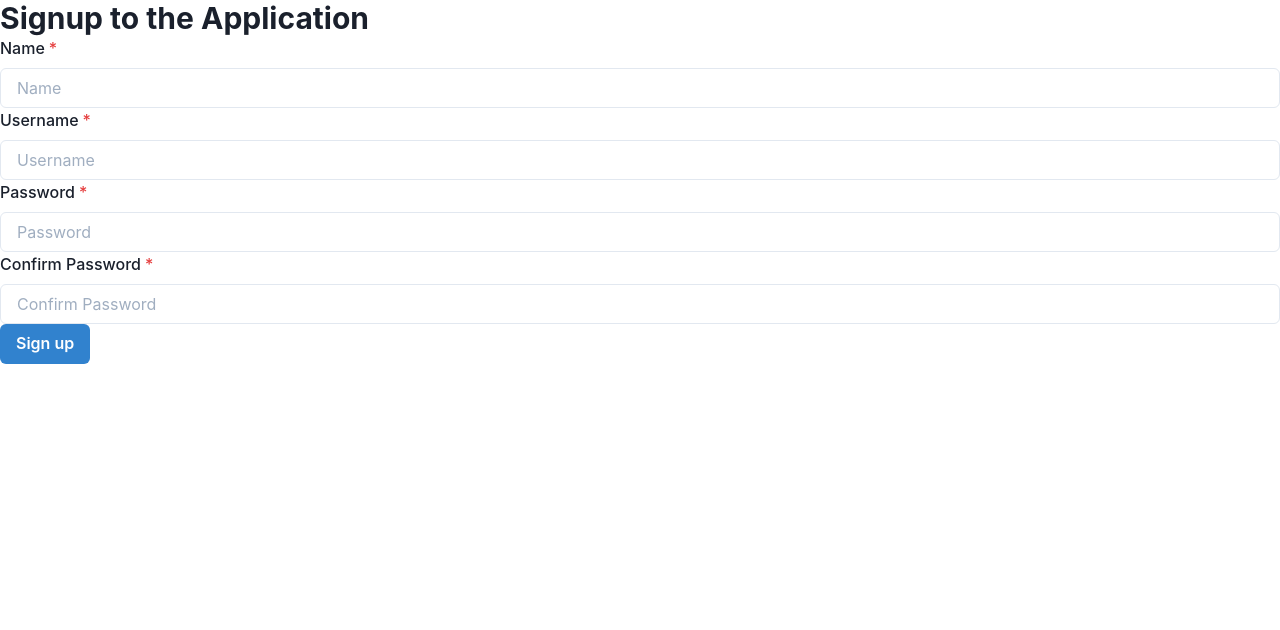
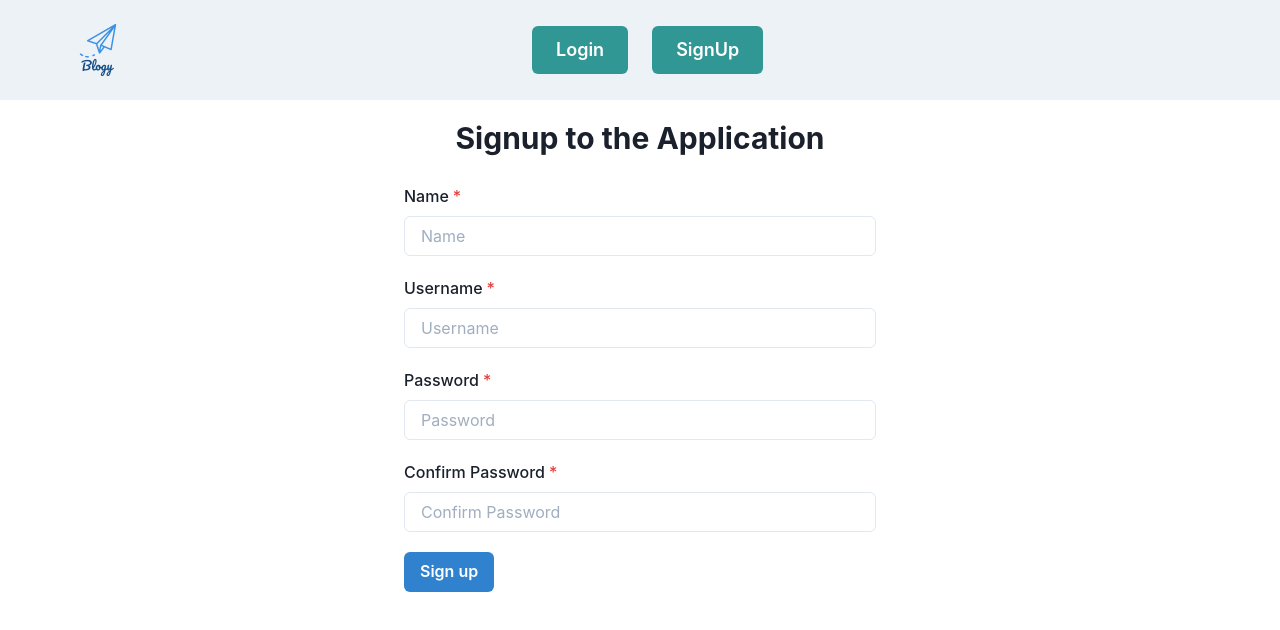
Before and after one commit to parth-15/blogy-frontend, a React (Create React App) app: page /signup in a window 1280 px wide. Shown: the top 630 px of the page. Built offline with nearby package versions, Linux system fonts and the light colour scheme.

Commit message:
Add styling for Authenticated Header and UnAuthenticated Header

```diff
--- a/src/App.js
+++ b/src/App.js
@@ -1,15 +1,16 @@
 import React from 'react'
 import {useSelector} from 'react-redux'
 import AuthenticatedApp from './components/AuthenticatedApp'
-import UnAuthenticatedApp from './components/UnAuthenticatedApp'
 import {Switch, Route} from 'react-router-dom'
 import AllUsers from './components/AllUsers'
 import AllBlogs from './components/AllBlogs'
-import Header from './components/Header'
+import AuthenticatedHeader from './components/AuthenticatedHeader'
 import Blog from './components/Blog'
 import User from './components/User'
 import LoginForm from './components/LoginForm'
 import SignUpForm from './components/SignUpForm'
+import UnAuthenticatedHeader from './components/UnAuthenticatedHeader'
+import Notification from './components/Notification'
 
 function App() {
   const user = useSelector(state => state.login)
@@ -17,17 +18,19 @@ function App() {
   if (user === null) {
     return (
       <>
+        <UnAuthenticatedHeader />
+        <Notification />
         <Switch>
           <Route path="/signup" component={SignUpForm} />
           <Route path="/login" component={LoginForm} />
-          <Route path="/" component={UnAuthenticatedApp} />
         </Switch>
       </>
     )
   }
   return (
     <>
-      <Header />
+      <AuthenticatedHeader />
+      <Notification />
       <Switch>
         <Route path="/blogs/:id" component={Blog} />
         <Route path="/users/:id" component={User} />
--- a/src/components/AuthenticatedApp.js
+++ b/src/components/AuthenticatedApp.js
@@ -1,5 +1,4 @@
 import React from 'react'
-import {useDispatch, useSelector} from 'react-redux'
 import {useHistory} from 'react-router'
 import AllBlogs from './AllBlogs'
 import AllUsers from './AllUsers'
--- /dev/null
+++ b/src/components/AuthenticatedHeader.js
@@ -0,0 +1,68 @@
+import {
+  HStack,
+  Image,
+  Flex,
+  Box,
+  Spacer,
+  Button,
+  Avatar,
+} from '@chakra-ui/react'
+import React from 'react'
+import {useDispatch, useSelector} from 'react-redux'
+import {Link, useHistory} from 'react-router-dom'
+import {getUserInfo} from '../reducers/loginReducer'
+import blogyLogo from '../static/BlogyLogo.png'
+import LogoutButton from './LogoutButton'
+
+function AuthenticatedHeader() {
+  const loggedUser = useSelector(state => state.login)
+  const dispatch = useDispatch()
+  const history = useHistory()
+
+  React.useEffect(() => {
+    dispatch(getUserInfo())
+  }, [])
+
+  const goToHomePage = () => {
+    history.push('/')
+  }
+
+  return (
+    <>
+      <Flex bg="gray.100" align="center">
+        <Box>
+          <Image
+            src={blogyLogo}
+            boxSize="100px"
+            alt="Blogy Logo"
+            onClick={goToHomePage}
+          />
+        </Box>
+        <Spacer />
+        <Box p="4">
+          <HStack spacing="24px">
+            <Button size="lg" colorScheme="teal">
+              <Link to="/blogs">Blogs</Link>
+            </Button>
+            <Button size="lg" colorScheme="teal">
+              <Link to="/users">Users</Link>
+            </Button>
+          </HStack>
+        </Box>
+        <Spacer />
+        <Box p="4">
+          <HStack spacing="24px">
+            <Avatar
+              name={loggedUser.name}
+              src="https://bit.ly/broken-link"
+              bg="teal"
+            />
+            <LogoutButton />
+          </HStack>
+        </Box>
+      </Flex>
+    </>
+  )
+}
+
+export default AuthenticatedHeader
--- a/src/components/Header.js
+++ /dev/null
@@ -1,25 +0,0 @@
-import React from 'react'
-import {useDispatch, useSelector} from 'react-redux'
-import {Link} from 'react-router-dom'
-import {getUserInfo} from '../reducers/loginReducer'
-import LogoutButton from './LogoutButton'
-
-function Header() {
-  const loggedUser = useSelector(state => state.login)
-  const dispatch = useDispatch()
-
-  React.useEffect(() => {
-    dispatch(getUserInfo())
-  }, [])
-
-  return (
-    <>
-      <Link to="/blogs">Blogs</Link>
-      <Link to="/users">Users</Link>
-      <span>{loggedUser.username} logged in</span>
-      <LogoutButton />
-    </>
-  )
-}
-
-export default Header
--- a/src/components/LoginForm.js
+++ b/src/components/LoginForm.js
@@ -6,6 +6,8 @@ import {
   setErrorNotification,
   setInfoNotification,
 } from '../reducers/notificationReducer'
+import {Stack, HStack, VStack, Box} from '@chakra-ui/react'
+
 import Notification from './Notification'
 
 function LoginForm() {
@@ -16,7 +18,7 @@ function LoginForm() {
   const handleLoginFormSubmit = async e => {
     e.preventDefault()
     try {
-      dispatch(login(username, password))
+      await dispatch(login(username, password))
       dispatch(setInfoNotification('Login Successful', 2))
     } catch (e) {
       dispatch(setErrorNotification('Wrong username or password', 5))
@@ -25,11 +27,12 @@ function LoginForm() {
 
   return (
     <>
+      <VStack py={5}>
         <Heading as="h2" size="lg">
           Log in to application
         </Heading>
-      <Notification />
 
+        <Box w="40%" py={5} px={14}>
           <form onSubmit={handleLoginFormSubmit}>
             <FormControl id="username" isRequired>
               <FormLabel>Username</FormLabel>
@@ -40,7 +43,7 @@ function LoginForm() {
               />
             </FormControl>
 
-        <FormControl id="password" isRequired>
+            <FormControl py={5} id="password" isRequired>
               <FormLabel>Password</FormLabel>
               <Input
                 type="password"
@@ -52,6 +55,8 @@ function LoginForm() {
               Log In
             </Button>
           </form>
+        </Box>
+      </VStack>
     </>
   )
 }
--- a/src/components/LogoutButton.js
+++ b/src/components/LogoutButton.js
@@ -2,8 +2,9 @@ import React from 'react'
 import {useDispatch} from 'react-redux'
 import {useHistory} from 'react-router-dom'
 import {logout} from '../reducers/loginReducer'
+import {Button} from '@chakra-ui/react'
 
-function LogoutButton({to}) {
+function LogoutButton() {
   const dispatch = useDispatch()
   const history = useHistory()
 
@@ -13,9 +14,9 @@ function LogoutButton({to}) {
     history.push(loginPath)
   }
   return (
-    <button onClick={logOutHandler} to={to}>
+    <Button onClick={logOutHandler} size="lg" colorScheme="teal">
       Log out
-    </button>
+    </Button>
   )
 }
 
--- a/src/components/Notification.js
+++ b/src/components/Notification.js
@@ -1,5 +1,6 @@
 import React from 'react'
 import {useSelector} from 'react-redux'
+import {Alert, AlertIcon} from '@chakra-ui/react'
 
 function Notification() {
   const notification = useSelector(state => state.notification)
@@ -8,10 +9,20 @@ function Notification() {
   }
 
   if (notification.info) {
-    return <h2>Info - {notification.info}</h2>
+    return (
+      <Alert status="success" variant="subtle">
+        <AlertIcon />
+        {notification.info}
+      </Alert>
+    )
   }
   if (notification.error) {
-    return <h2>Error - {notification.error}</h2>
+    return (
+      <Alert status="error">
+        <AlertIcon />
+        {notification.error}{' '}
+      </Alert>
+    )
   }
   return null
 }
--- a/src/components/SignUpForm.js
+++ b/src/components/SignUpForm.js
@@ -8,6 +8,7 @@ import {
 import {useDispatch} from 'react-redux'
 import Notification from './Notification'
 import {useHistory} from 'react-router-dom'
+import {Stack, HStack, VStack, Box} from '@chakra-ui/react'
 
 function SignUpForm() {
   const [username, setUsername] = React.useState('')
@@ -34,10 +35,12 @@ function SignUpForm() {
 
   return (
     <>
+      <VStack py={5}>
         <Heading as="h2" size="lg">
           Signup to the Application
         </Heading>
-      <Notification />
+
+        <Box width="40%" py={5} px={5}>
           <form onSubmit={onSignUpSubmit}>
             <FormControl id="name" isRequired>
               <FormLabel>Name</FormLabel>
@@ -47,7 +50,7 @@ function SignUpForm() {
                 onChange={e => setName(e.target.value)}
               />
             </FormControl>
-        <FormControl id="username" isRequired>
+            <FormControl id="username" py={5} isRequired>
               <FormLabel>Username</FormLabel>
               <Input
                 placeholder="Username"
@@ -63,7 +66,7 @@ function SignUpForm() {
                 onChange={e => setPassword(e.target.value)}
               />
             </FormControl>
-        <FormControl id="confirm-password" isRequired>
+            <FormControl id="confirm-password" py={5} isRequired>
               <FormLabel>Confirm Password</FormLabel>
               <Input
                 placeholder="Confirm Password"
@@ -75,6 +78,8 @@ function SignUpForm() {
               Sign up
             </Button>
           </form>
+        </Box>
+      </VStack>
     </>
   )
 }
--- a/src/components/UnAuthenticatedApp.js
+++ /dev/null
@@ -1,16 +0,0 @@
-import React from 'react'
-import Notification from './Notification'
-import LoginForm from './LoginForm'
-import SignUpForm from './SignUpForm'
-
-function UnAuthenticatedApp() {
-  return (
-    <>
-      <Notification />
-      <SignUpForm />
-      <LoginForm />
-    </>
-  )
-}
-
-export default UnAuthenticatedApp
--- /dev/null
+++ b/src/components/UnAuthenticatedHeader.js
@@ -0,0 +1,30 @@
+import {HStack, Image, Flex, Box, Spacer, Button} from '@chakra-ui/react'
+import React from 'react'
+import blogyLogo from '../static/BlogyLogo.png'
+import {Link} from 'react-router-dom'
+
+function UnAuthenticatedHeader() {
+  return (
+    <>
+      <Flex bg="gray.100" align="center">
+        <Box mx="3em">
+          <Image src={blogyLogo} boxSize="100px" alt="Blogy Logo" />
+        </Box>
+        <Spacer maxWidth="25vw" />
+        <Box p="4">
+          <HStack spacing="24px">
+            <Button size="lg" colorScheme="teal">
+              <Link to="/login">Login</Link>
+            </Button>
+            <Button size="lg" colorScheme="teal">
+              <Link to="/signup">SignUp</Link>
+            </Button>
+          </HStack>
+        </Box>
+        <Spacer />
+      </Flex>
+    </>
+  )
+}
+
+export default UnAuthenticatedHeader
```
Also changed, not shown: src/static/BlogyLogo.png (added). Lines whose indentation alone changed are shown as unchanged.
